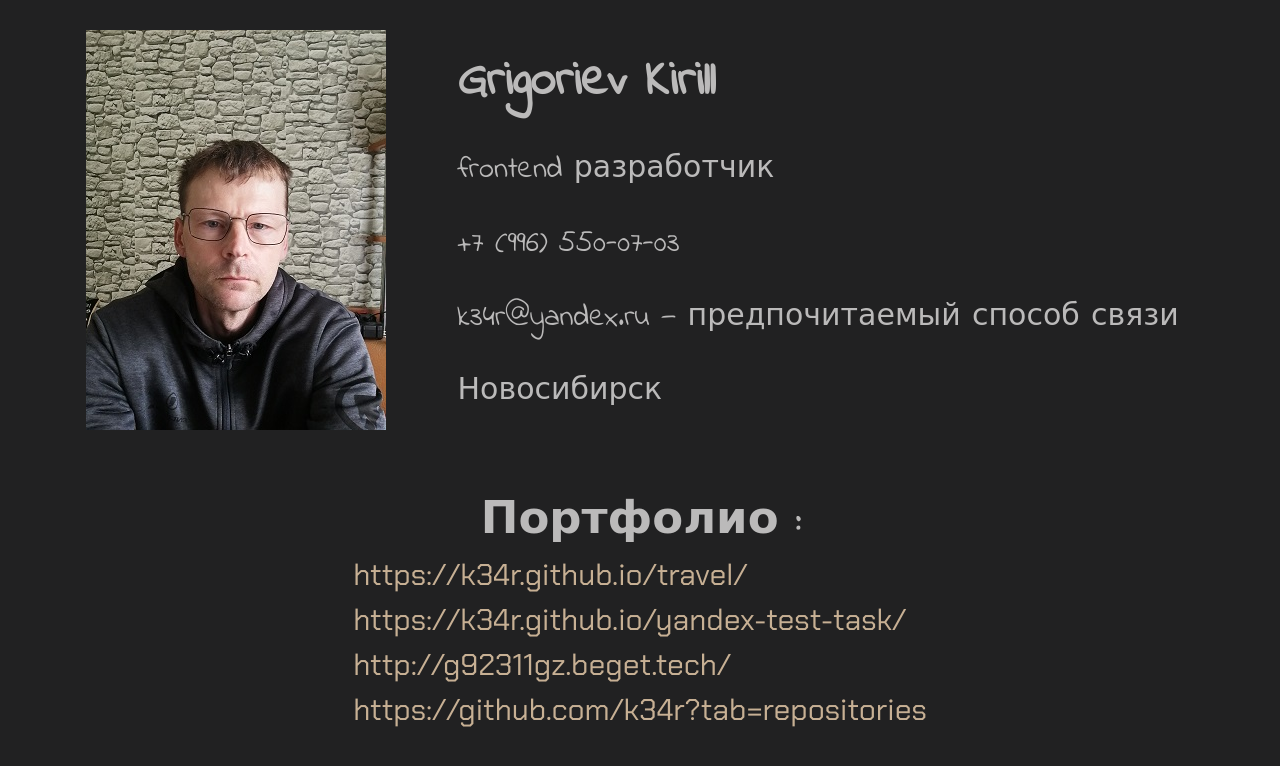
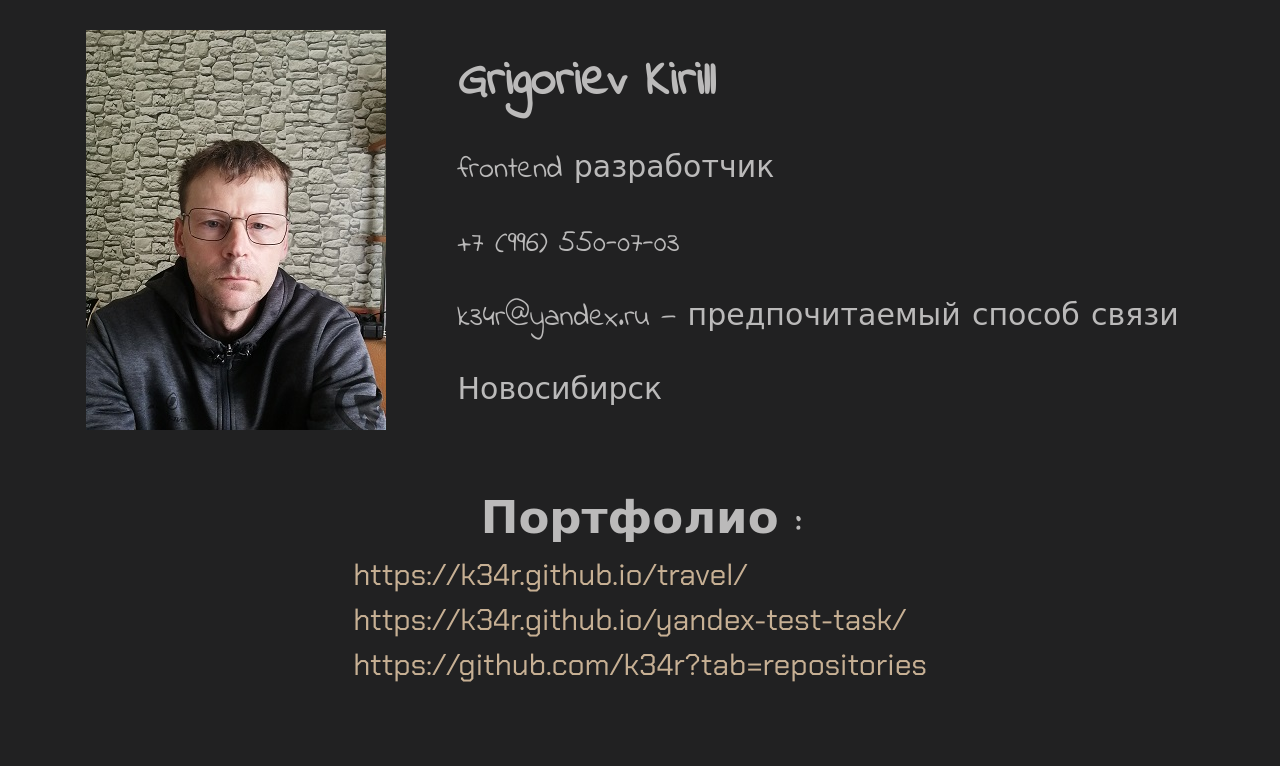
Before and after one commit to k34r/portfolio, a plain HTML site: page index.html in a window 1280 px wide. Drawn offline with Linux system fonts and the light colour scheme; a web font is replaced by a local one.

Commit message:
Update index.html

```diff
--- a/index.html
+++ b/index.html
@@ -29,7 +29,6 @@
         <ul>
             <li><a href="https://k34r.github.io/travel/">https://k34r.github.io/travel/</a></li>
             <li><a href="https://k34r.github.io/yandex-test-task/">https://k34r.github.io/yandex-test-task/</a></li>
-            <li><a href="http://g92311gz.beget.tech/">http://g92311gz.beget.tech/</a></li>
             <li><a href="https://github.com/k34r?tab=repositories">https://github.com/k34r?tab=repositories</a></li>
         </ul>
     </main>
```
